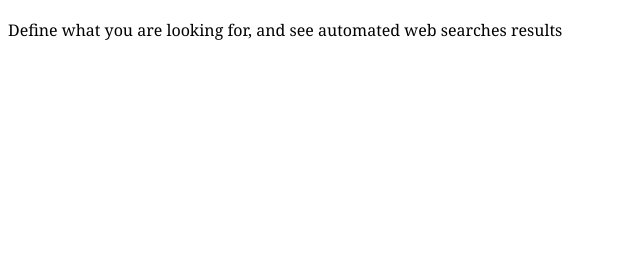
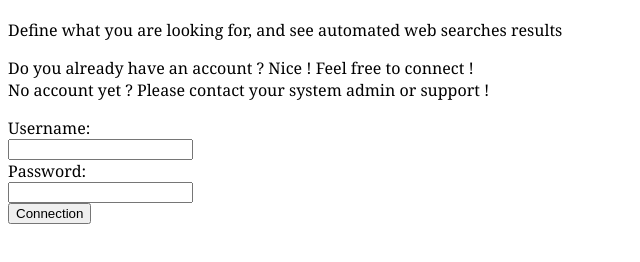
Before and after one commit to zefrenchwan/panorama, a website: page interactions/static/index.html in a window 1280 px wide. Shown: the part 62-324 px from the top of the page, without its empty margins (0-640 px from the left). Drawn offline with Linux system fonts and the light colour scheme.

Commit message:
auth basis, not ready

```diff
--- a/interactions/package.json
+++ b/interactions/package.json
@@ -11,6 +11,7 @@
   "description": "app to define selectors and view content",
   "dependencies": {
     "@fastify/cookie": "^10.0.1",
+    "@fastify/formbody": "^8.0.1",
     "@fastify/session": "^11.0.1",
     "@fastify/static": "^8.0.1",
     "@fastify/view": "^10.0.1",
--- a/interactions/static/index.html
+++ b/interactions/static/index.html
@@ -8,6 +8,23 @@
     </head>
     <body>
         <h1>Panorama</h1>
+        <div>
             <p>Define what you are looking for, and see automated web searches results</p>
+        </div>
+        <div>
+            <p>Do you already have an account ? Nice ! Feel free to connect !<br/>
+                No account yet ? Please contact your system admin or support ! </p>
+         </div>
+         <div>
+             <form method="POST" action="/auth">
+                 <label for="uname">Username:</label><br/>
+                 <input type="text" id="uname" name="uname"><br/>
+                 <label for="upass">Password:</label><br/>
+                 <input type="password" id="upass" name="upass"><br/>
+                 <input type="submit" value="Connection">
+             </form>
+         </div>
+     </body>
+
     </body>
 </html>
--- a/interactions/static/main.css
+++ b/interactions/static/main.css
@@ -7,3 +7,8 @@ p {
     color: black;
     font-family: Georgia, serif;
 }
+
+label {
+    color: black;
+    font-family: Georgia, serif;
+}
```
Also changed, not shown: interactions/app.js (+16 -8 lines), README.md, 2 other files. Lines whose indentation alone changed are shown as unchanged.
